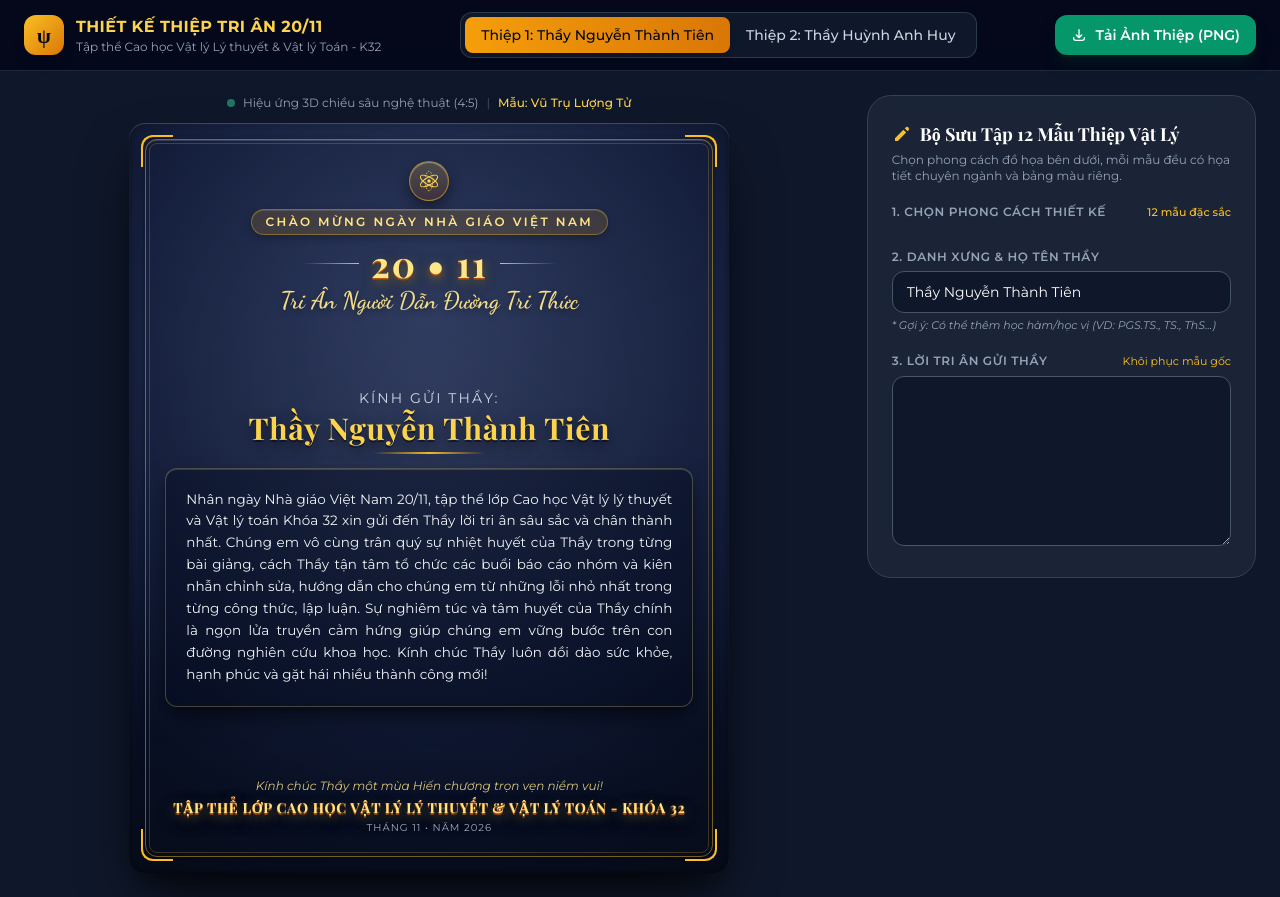
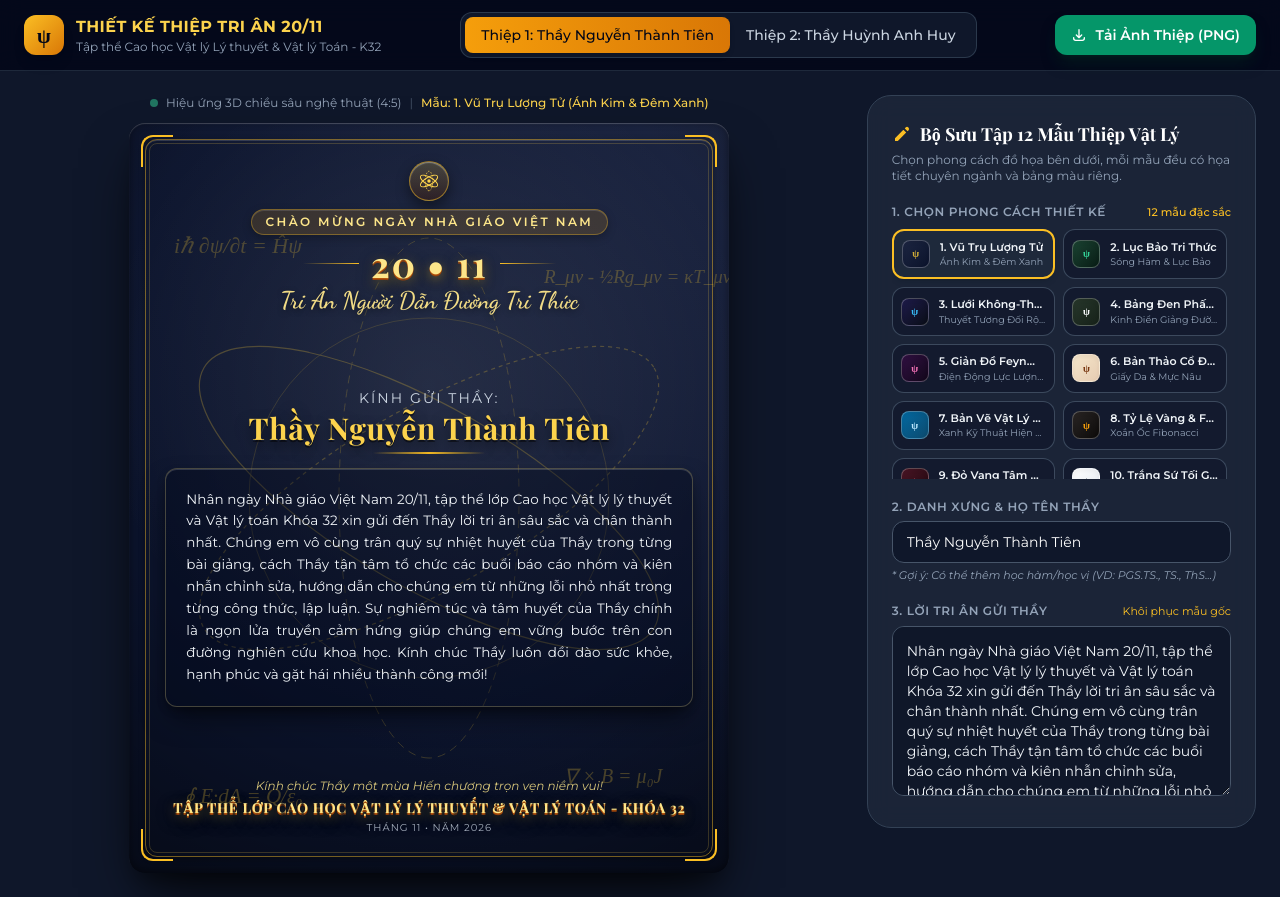
Before and after one commit to nhanphysics68-beep/20.11, a plain HTML site: page index.html in a window 1280 px wide. Drawn offline with nearby package versions, Linux system fonts and the light colour scheme; a web font is replaced by a local one.

Commit message:
Add files via upload

```diff
--- a/index.html
+++ b/index.html
@@ -554,6 +554,20 @@
             Object.entries(cardStyles).forEach(([key, style]) => {
                 const btn = document.createElement('button');
                 btn.id = `theme-${key}`;
+                btn.type = 'button';
+                btn.onclick = () => changeTheme(key);
+                btn.className = 'flex items-center gap-2.5 p-2 rounded-xl border border-slate-600/80 bg-slate-900/60 hover:bg-slate-800/90 transition-all text-left cursor-pointer';
+                btn.innerHTML = `
+                    <span class="w-7 h-7 rounded-lg shrink-0 border border-white/25 shadow-inner flex items-center justify-center text-[10px] font-serif font-bold" style="background: ${style.previewBg}; color: ${style.swatchColor};">ψ</span>
+                    <div class="overflow-hidden">
+                        <div class="text-[11px] font-semibold text-slate-100 truncate">${style.name}</div>
+                        <div class="text-[9.5px] text-slate-400 truncate">${style.tag}</div>
+                    </div>
+                `;
+                grid.appendChild(btn);
+            });
+        }
+
         // Khởi tạo giao diện ban đầu và hiệu ứng nghiêng 3D khi di chuột
         window.onload = function() {
             renderThemeButtons();
```
